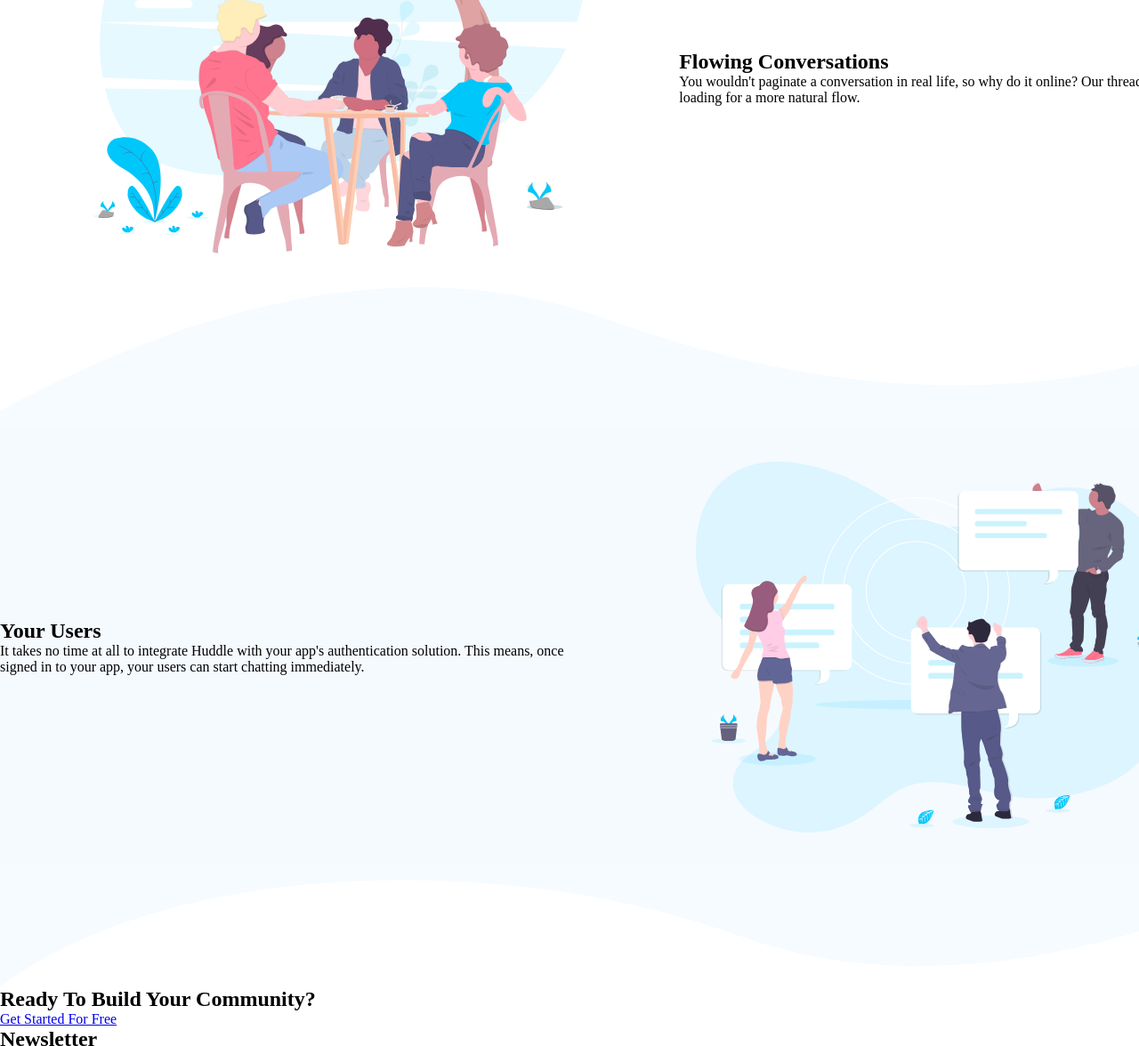
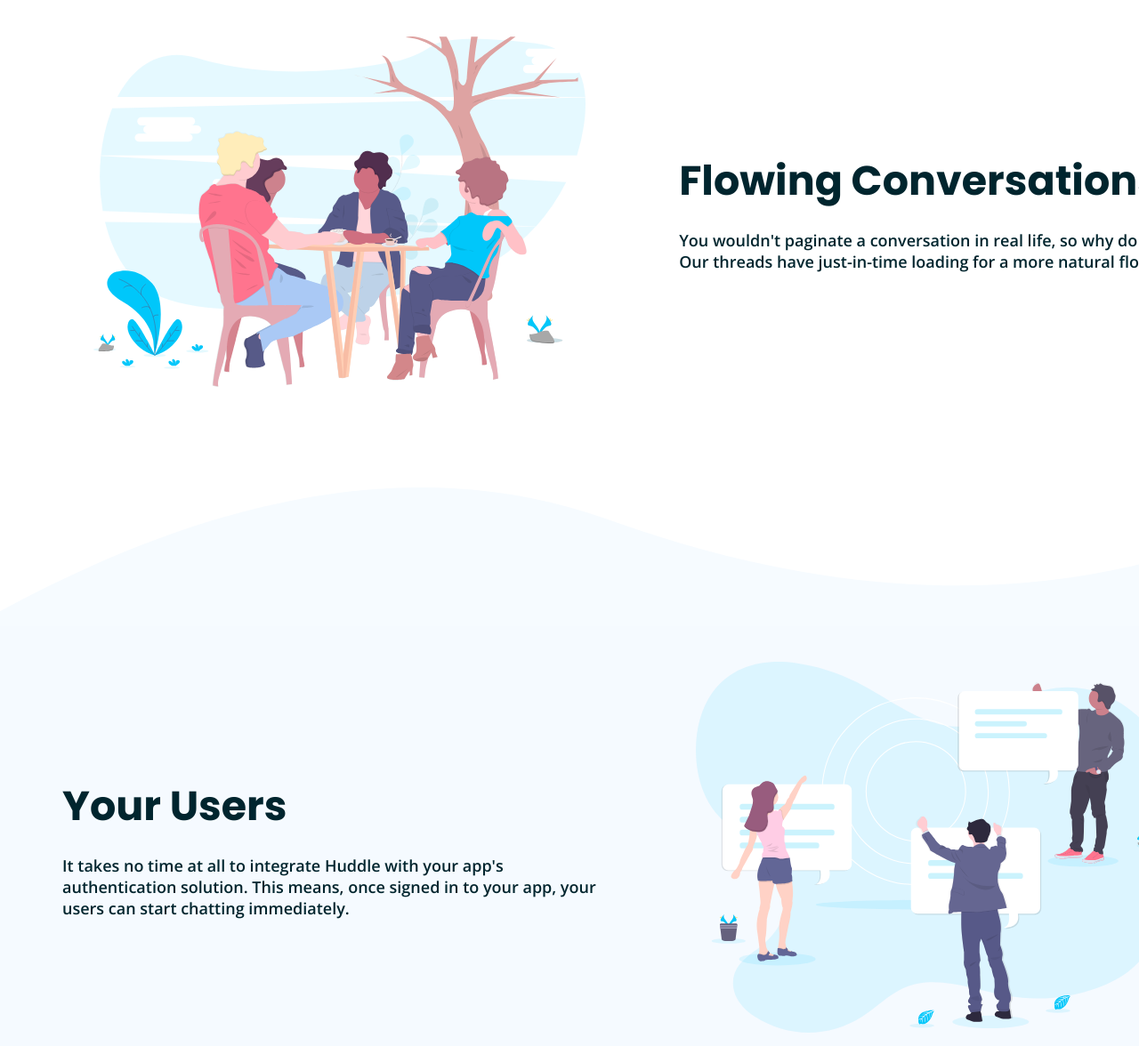
Before and after one commit to Dev-Santo44/Huddle_landing_page, a plain HTML site: page index.html in a window 1280 px wide. Shown: the part 2921-4097 px from the top of the page at 89% size. Drawn offline with nearby package versions, Linux system fonts and the light colour scheme.

Commit message:
illustration sections complete

```diff
--- a/style/main.scss
+++ b/style/main.scss
@@ -177,6 +177,19 @@ header{
 @mixin t_area {
         width: 47%;
         text-align: left;
+        .big_text{
+            font-size: 46px;
+            font-family: 'Poppins', sans-serif;
+            color: var(--dark_cyan);
+            margin-bottom: 20px;
+        }
+        .small_text{
+            font-size: 18px;
+            font-family: 'Open Sans', sans-serif;
+            color: var(--dark_cyan);
+            font-weight: 600;
+
+        }
 }
 @mixin insect {
     .center{
@@ -193,6 +206,8 @@ header{
         display: flex;
         flex-direction: row-reverse;
 }
+
+
 .first_sec{
     display: flex;
     flex-direction: column;
@@ -210,6 +225,9 @@ header{
     .bot{
         margin-top:50px;
     }
+    .t_area{
+        padding-left: 70px;
+    }
 }
 
 // 2nd section
@@ -220,6 +238,12 @@ header{
     width: 100%;
     height: 470px;
     @include insect;
+    margin: 150px 0px 75px 0px;
+    .t_area{
+        .small_text{
+            padding-right: 40px;
+        }
+    }
 }
 
 // 3rd section
@@ -241,4 +265,10 @@ header{
     .bot{
         margin-top: 20px;
     }
+    .t_area{
+        padding-left: 70px;
+        .small_text{
+            padding-right: 2px;
+        }
+    }
 }
```
Also changed, not shown: style/main.css, 1 other file.
